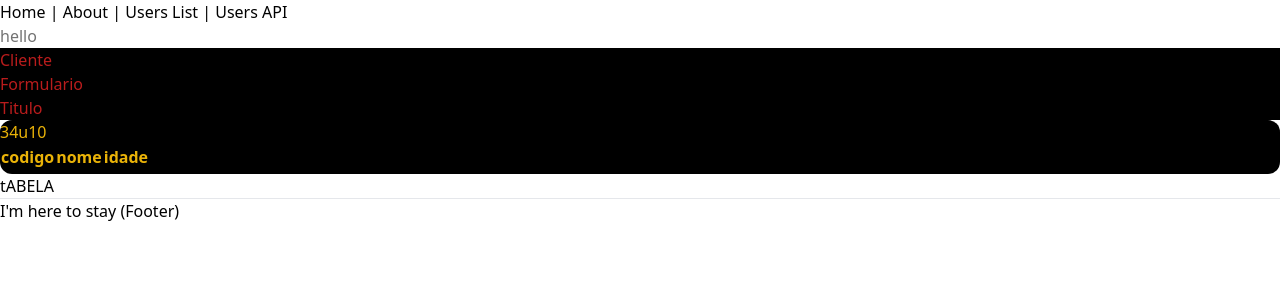
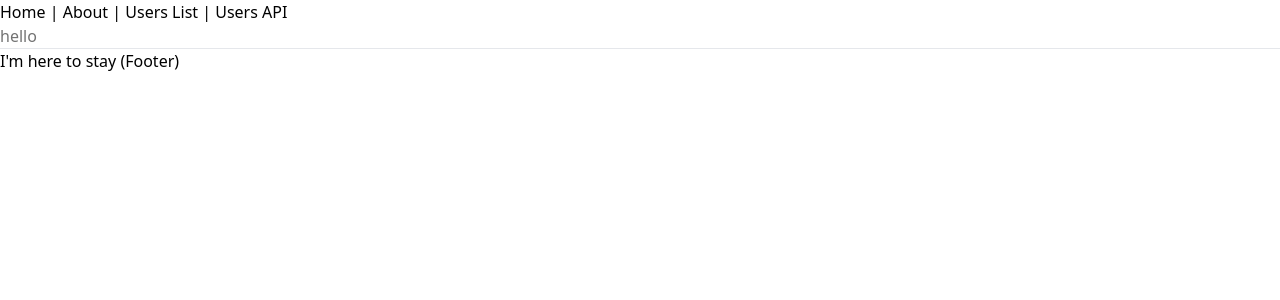
Before and after one commit to viniciusgit2/base, a Next.js app: page / in a window 1280 px wide. Shown: the top 300 px of the page. Built offline with nearby package versions, Linux system fonts and the light colour scheme.

Commit message:
ta buggado mas pra depois arrumar

```diff
--- a/pages/Formulario.tsx
+++ b/pages/Formulario.tsx
@@ -1,4 +1,3 @@
-import { useState } from "react";
 import Cliente from "./Cliente";
 import Entrada from "./Entrada";
 interface Formulario{
--- a/pages/index.tsx
+++ b/pages/index.tsx
@@ -4,7 +4,7 @@ import Layout from "../components/Layout";
 import Titulo from "./Titulo";
 import Tabela from "./Tabela";
 import Cliente from "./Cliente";
-export function IndexPage() {
+export default function IndexPage() {
   const[visivel,setvisivel]=useState<'Tabela' |'Formulario'>("Tabela")
   const clientes=[
     new Cliente(34,'1',"u"),
@@ -13,41 +13,9 @@ export function IndexPage() {
     new Cliente(64,'4',"1"),
   ]
   return (
-    <>
+
     <Layout title="Home | Next.js + TypeScript Example">
       <div className="text-neutral-500">hello </div>
-
-
-<>
-      <div className="bg-black border-r-emerald-500 text-red-700">
-        {" "}
-        <Link href="/Cliente">Cliente</Link>
-      </div>
-
-      <div className="bg-black border-r-emerald-500 text-red-700">
-        {" "}
-
-
-      </div>
-      <div className="bg-black border-r-emerald-500 text-red-700">
-
-        <Link href="Formulario">Formulario</Link>
-      </div>
-      <div className="bg-black border-r-emerald-500 text-red-700">
-
-        <Link href="Titulo">Titulo</Link>
-      </div>
-
-      <Tabela clientes={clientes} ></Tabela>
-      <div>
-      <Link href="./Tabela">tABELA</Link>
-      </div>
-      </>
-
       </Layout>
-      </>
-    )
-  ;
-}
-
-export default IndexPage;
+ )
+  }
--- a/postcss.config.js
+++ /dev/null
@@ -1,6 +0,0 @@
-module.exports = {
-    plugins: {
-      tailwindcss: {},
-      autoprefixer: {},
-    },
-  }
```
Also changed, not shown: package.json (+13 -11 lines), .yarnrc.yml, 1 other file (tests, documents, lock files or other folders).
